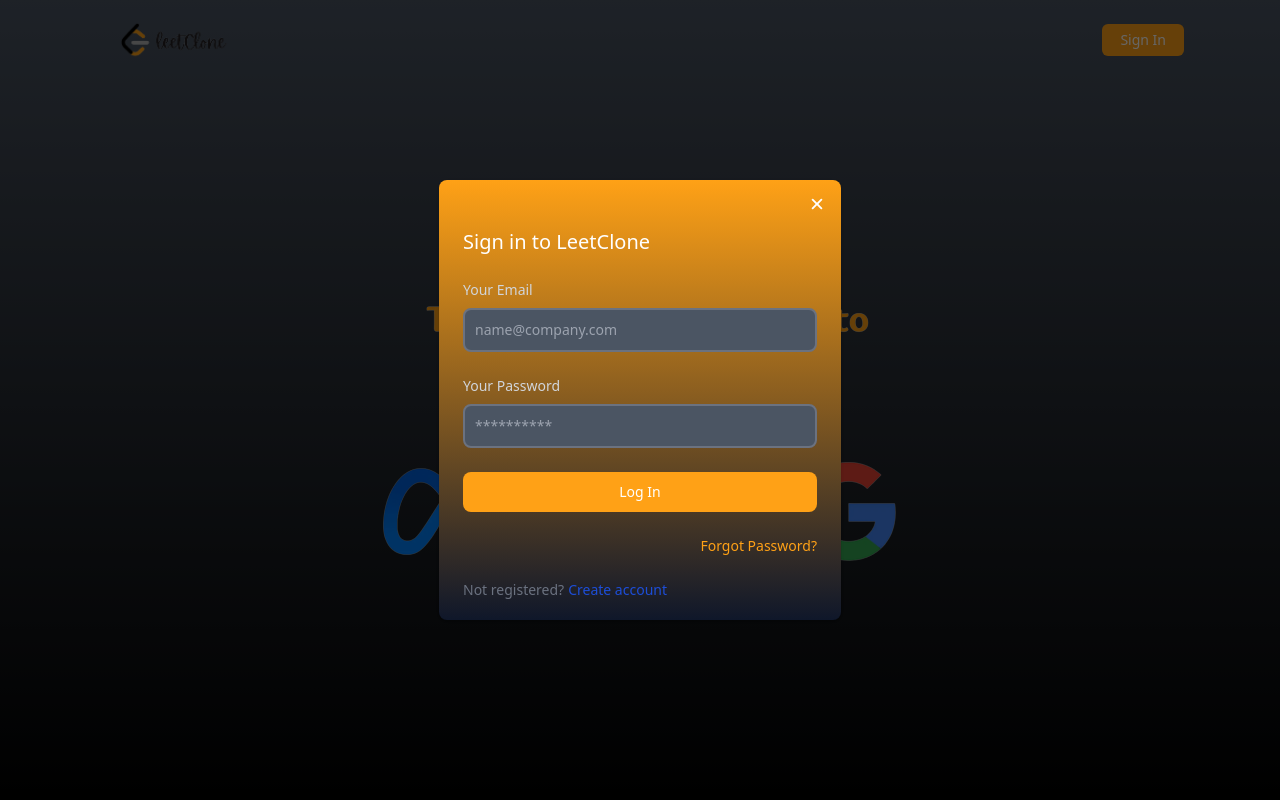
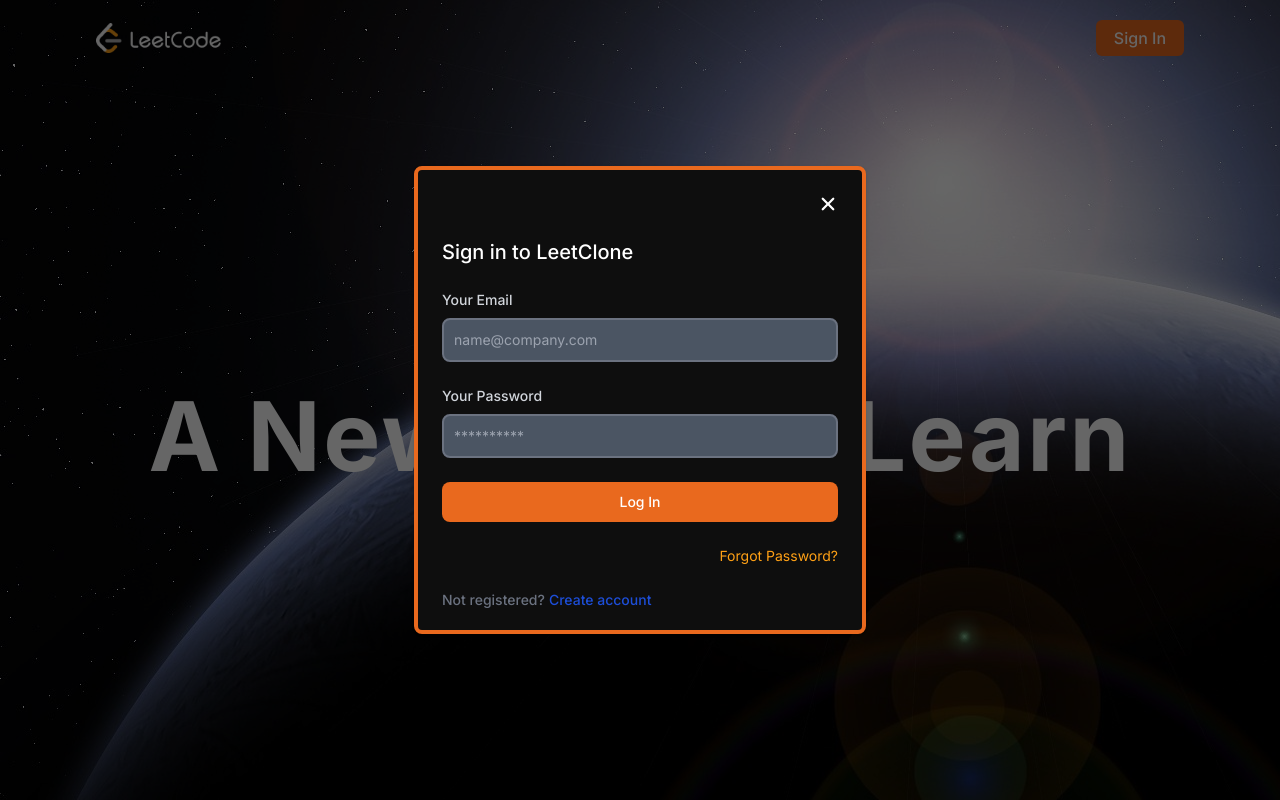
Before and after one commit to mpabarca/leetcode-clone, a Next.js app: page /auth in a window 1280 px wide. Both pictures are taken after a click on the button "Sign In". Built offline with nearby package versions, Linux system fonts and the light colour scheme; no server answers.

Commit message:
Change style of auth page

```diff
--- a/src/components/molecules/Navbar.tsx
+++ b/src/components/molecules/Navbar.tsx
@@ -14,13 +14,13 @@
         setAuthModalState({...authModal, type: 'login' ,isOpen: true});
     };
     return (
-        <div className='flex items-center justify-between sm:px-12 px-2 md:px-24'>
-            <Link href='/' className='flex items-center justify-center h-20'>
-                <img src='/logo.png' alt='LeetCode' className='h-full' />
+        <div className='flex items-center justify-between sm:px-12 px-2 md:px-24 py-5'>
+            <Link href='/' className='flex items-center justify-center h-[30px]'>
+                <img src='/logo-full.png' alt='Logo' className='h-full' />
             </Link>
             <div className='flex items-center'>
-                <button className='bg-brand-orange text-white px-2 py-1 sm:px-4 rounded-md text-sm font-medium border-2 border-transparent
-                    hover:text-brand-orange hover:bg-white hover:border-2 hover:border-brand-orange
+                <button className='bg-dark-orange text-white px-2 py-1 sm:px-4 rounded-md text-m font-medium border-2 border-transparent
+                    hover:text-dark-orange hover:bg-white hover:border-2 hover:border-dark-orange
                     transition duration-300 ease-in-out'
                     onClick={handleClickLogin}
                 >
--- a/src/components/organisms/AuthModal.tsx
+++ b/src/components/organisms/AuthModal.tsx
@@ -36,22 +36,22 @@
                 className='absolute top-0 left-0 w-full h-full flex items-center justify-center bg-black bg-opacity-60'
                 onClick={closeModal}
             ></div>
-            <div className='w-full sm:w-[450px] absolute top-[50%] left-[50%] translate-x-[-50%] translate-y-[-50%] flex justify-center items-center'>
+            <div className='w-full sm:w-[500px] absolute top-[50%] left-[50%] translate-x-[-50%] translate-y-[-50%] flex justify-center items-center'>
                 <div className='relative w-full h-full mx-auto flex items-center justify-center'>
-                    <div className='bg-white rounded-lg shadow relative w-full bg-gradient-to-b from-brand-orange to-slate-900 mx-6'>
-                        <div className='flex justify-end p-2'>
+                    <div className='bg-dark-brown rounded-lg shadow relative w-full mx-6 border-4 border-solid border-dark-orange'>
+                        <div className='flex justify-end p-4'>
                             <button
                                 name='closeModal'
                                 type='button'
                                 className='bg-transparent rounded-lg text-sm p-1.5 ml-auto inline-flex items-center hover:bg-gray-800 hover:text-white text-white'
                                 onClick={closeModal}
                             >
-                                <IoClose className='h-5 w-5'/>
+                                <IoClose className='h-6 w-6'/>
                             </button>
                         </div>
-                    {authModal.type === 'login' && <Login />}
-                    {authModal.type === 'register' && <Signup />}
-                    {authModal.type === 'forgotPassword' && <ResetPassword />}
+                        {authModal.type === 'login' && <Login />}
+                        {authModal.type === 'register' && <Signup />}
+                        {authModal.type === 'forgotPassword' && <ResetPassword />}
                     </div>
                 </div>
             </div>
--- a/src/components/organisms/Login.tsx
+++ b/src/components/organisms/Login.tsx
@@ -71,7 +71,7 @@
                 />
             </div>
             <button type='submit' className='w-full text-white focus:ring-blue-500 font-medium rounded-lg text-sm px-5 py-2.5
-                text-center bg-brand-orange hover:bg-brand-orange-s'
+                text-center bg-dark-orange hover:bg-brand-orange-s'
             >
                 {loading ? 'Loading ...' : 'Log In'}
             </button>
--- a/src/components/organisms/ResetPassword.tsx
+++ b/src/components/organisms/ResetPassword.tsx
@@ -53,7 +53,7 @@
             <button
                 type='submit'
                 className='w-full text-white focus:ring-blue-500 font-medium rounded-lg text-sm px-5 py-2.5
-                text-center bg-brand-orange hover:bg-brand-orange-s'
+                text-center bg-dark-orange hover:bg-brand-orange-s'
             >
                 Reset Password
             </button>
--- a/src/components/organisms/Signup.tsx
+++ b/src/components/organisms/Signup.tsx
@@ -80,7 +80,7 @@
                 />
             </div>
             <button type='submit' className='w-full text-white focus:ring-blue-500 font-medium rounded-lg text-sm px-5 py-2.5
-                text-center bg-brand-orange hover:bg-brand-orange-s'
+                text-center bg-dark-orange hover:bg-brand-orange-s'
             >
                 {loading ? 'Loading ...' : 'Register'}
             </button>
--- a/src/pages/auth/index.tsx
+++ b/src/pages/auth/index.tsx
@@ -24,11 +24,13 @@
     if(pageLoading) return null;
 
     return(
-        <div className='bg-gradient-to-b from-gray-600 to-black h-screen relative'>
+        <div className='bg-hero-pattern from-gray-600 to-black h-screen relative'>
             <div className='max-w-7xl mx-auto'>
                 <Navbar />
-                <div className='flex items-center justify-center h-[calc(100vh-5rem)] pointer-events-none select-none'>
-                    <img src='/hero.png' alt='Hero img' />
+                <div className='flex flex-col justify-center h-[calc(100vh-5rem)] sm:px-12 px-2 md:px-24 py-5 pointer-events-none select-none'>
+                    <h1 className='text-white text-center text-[6rem] font-bold tracking-wide'>
+                        A New Way to Learn
+                    </h1>
                 </div>
                 {authModal.isOpen && <AuthModal />}
             </div>
--- a/src/styles/globals.css
+++ b/src/styles/globals.css
@@ -1,6 +1,15 @@
+@import url('https://fonts.googleapis.com/css2?family=Albert+Sans:wght@400;500;600&family=Didact+Gothic&family=Inter:wght@100;200;300;400;500;600;700;800;900&family=Montserrat:wght@400;700&family=Outfit:wght@400;700&display=swap');
+
 @tailwind base;
 @tailwind components;
 @tailwind utilities;
+
+@layer base {
+	@font-face {
+		font-family: 'Inter', sans-serif;
+		src: url('https://fonts.googleapis.com/css2?family=Albert+Sans:wght@400;500;600&family=Didact+Gothic&family=Inter:wght@100;200;300;400;500;600;700;800;900&family=Montserrat:wght@400;700&family=Outfit:wght@400;700&display=swap');
+	}
+}
 
 * {
 	box-sizing: border-box;
@@ -9,7 +18,6 @@
 }
 
 body {
-	font-family: system-ui, -apple-system, BlinkMacSystemFont, "Segoe UI", Roboto, Oxygen, Ubuntu, Cantarell,
-		"Open Sans", "Helvetica Neue", sans-serif;
+	font-family: 'Inter', sans-serif;
 	height: 100vh;
 }
--- a/tailwind.config.js
+++ b/tailwind.config.js
@@ -22,13 +22,18 @@
 				"gray-8": "rgb(38, 38, 38)",
 				"dark-gray-8": "rgb(219, 219, 219)",
 				"brand-orange": "rgb(255 161 22)",
-				"brand-orange-s": "rgb(193, 122, 15)",
 				"dark-yellow": "rgb(255 192 30)",
 				"dark-pink": "rgb(255 55 95)",
 				olive: "rgb(0, 184, 163)",
 				"dark-green-s": "rgb(44 187 93)",
 				"dark-blue-s": "rgb(10 132 255)",
+				"dark-blue": "#141416",
+				"dark-brown": "#0e0e0e",
+				"dark-orange": "#e9691e"
 			},
+			backgroundImage: {
+				"hero-pattern": "url('/planet.jpg')",
+			}
 		},
 	},
 	plugins: [],
```
Also changed, not shown: public/planet.jpg (added), public/rocket.png (added).
